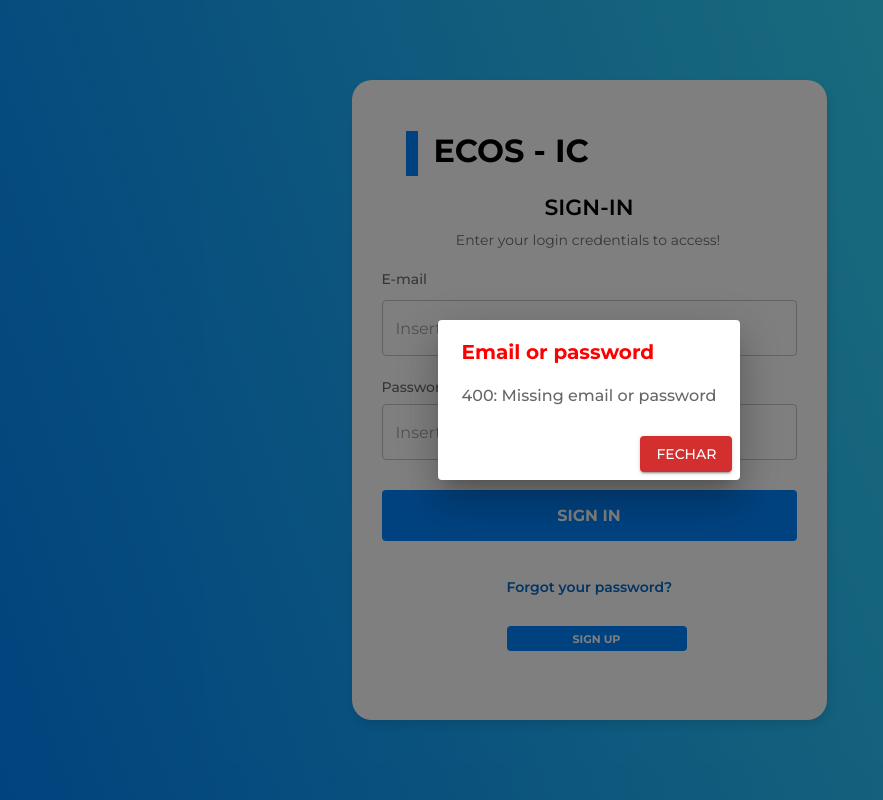
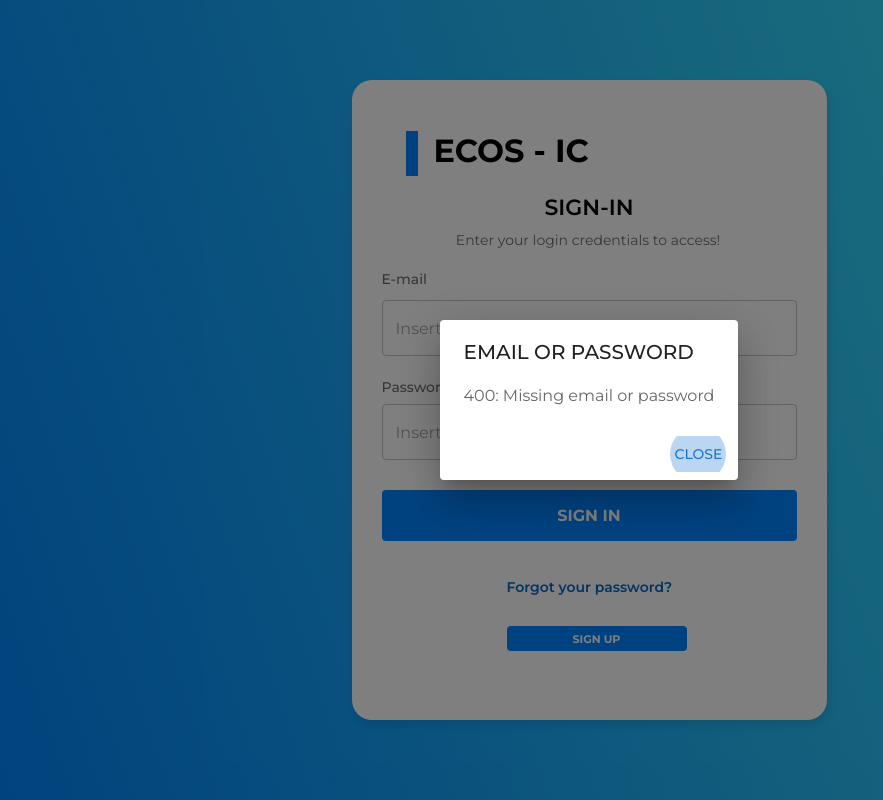
Before and after one commit to LabESC/ecos-rcrs, a React (Vite) app in the folder client/: page / in a window 1280 px wide. Both pictures are taken after a click on the element "SIGN IN". Shown: the whole page, without its empty margins (51-934 px from the left). Built offline with nearby package versions, Linux system fonts and the light colour scheme.

Commit message:
Ajustando mais detalhes do front

```diff
--- a/client/src/api/User.jsx
+++ b/client/src/api/User.jsx
@@ -17,7 +17,7 @@ export const loginUser = async (email, password) => {
       return res.data;
     })
     .catch((err) => {
-      return { error: err.data, status: err.status };
+      return { error: err.response.data, status: err.response.status };
     });
 
   return result;
--- /dev/null
+++ b/client/src/components/PopUp.jsx
@@ -0,0 +1,39 @@
+import {
+  Dialog,
+  DialogActions,
+  DialogContent,
+  DialogContentText,
+  DialogTitle,
+  Button,
+  useMediaQuery,
+  useTheme,
+} from "@mui/material";
+
+//export const PopUpError = (props) => {
+export function PopUpError(props) {
+  const { open, close, title, message } = props;
+  // ! Imports para o popUp
+  const theme = useTheme();
+  const fullScreen = useMediaQuery(theme.breakpoints.down("md"));
+
+  return (
+    <Dialog
+      fullScreen={fullScreen}
+      open={open}
+      onClose={close}
+      aria-labelledby="responsive-dialog-title"
+    >
+      <DialogTitle id="responsive-dialog-title">{title}</DialogTitle>
+
+      <DialogContent>
+        <DialogContentText>{message}</DialogContentText>
+      </DialogContent>
+
+      <DialogActions>
+        <Button autoFocus onClick={close}>
+          CLOSE
+        </Button>
+      </DialogActions>
+    </Dialog>
+  );
+}
--- a/client/src/pages/Login/Login.jsx
+++ b/client/src/pages/Login/Login.jsx
@@ -15,6 +15,7 @@ import { useState, useEffect } from "react";
 import { loginUser } from "../../api/User.jsx";
 import theme from "../../components/MuiTheme.jsx";
 import { ThemeProvider } from "@mui/material/styles";
+import { PopUpError } from "../../components/PopUp.jsx";
 
 const Login = () => {
   // ! Variáveis de estado e padrões
@@ -22,7 +23,7 @@ const Login = () => {
   const [hasLoginError, setHasLoginError] = useState(false);
   const [errorCode, setErrorCode] = useState("");
   const [errorMessage, setErrorMessage] = useState("");
-  const fullScreen = useMediaQuery(theme.breakpoints.down("md"));
+  //const fullScreen = useMediaQuery(theme.breakpoints.down("md"));
 
   // ! Executado ao iniciar o componente
   useEffect(() => {
@@ -48,6 +49,10 @@ const Login = () => {
   };
 
   const activeErrorDialog = (code, msg, status) => {
+    try {
+      code = code.toUpperCase();
+    } catch (e) {}
+
     setErrorCode(code);
     setErrorMessage(`${status}:\n${msg}`);
     setHasLoginError(true);
@@ -141,28 +146,8 @@ const Login = () => {
             SIGN-IN
           </div>
         </div>
-        {/*<Backdrop
-          sx={{ color: "#fff", zIndex: (theme) => theme.zIndex.drawer + 1 }}
-          open={isLoading}
-        >
-          <Container
-            sx={{
-              display: "flex",
-              flexDirection: "row",
-              alignItems: "center",
-              justifyContent: "center",
-            }}
-          >
-            <CircularProgress
-              sx={{ color: "#CDC1F8" }}
-            />
-            <div className="txtValidar">
-              Validando informações do usuário...
-            </div>
-          </Container>
-          </Backdrop>*/}
       </div>
-      <Dialog
+      {/*<Dialog
         fullScreen={fullScreen}
         open={hasLoginError}
         onClose={closeErrorDialog}
@@ -184,7 +169,13 @@ const Login = () => {
             FECHAR
           </Button>
         </DialogActions>
-      </Dialog>
+        </Dialog>*/}
+      <PopUpError
+        open={hasLoginError}
+        close={closeErrorDialog}
+        title={errorCode}
+        message={errorMessage}
+      />
     </ThemeProvider>
   );
 };
```
